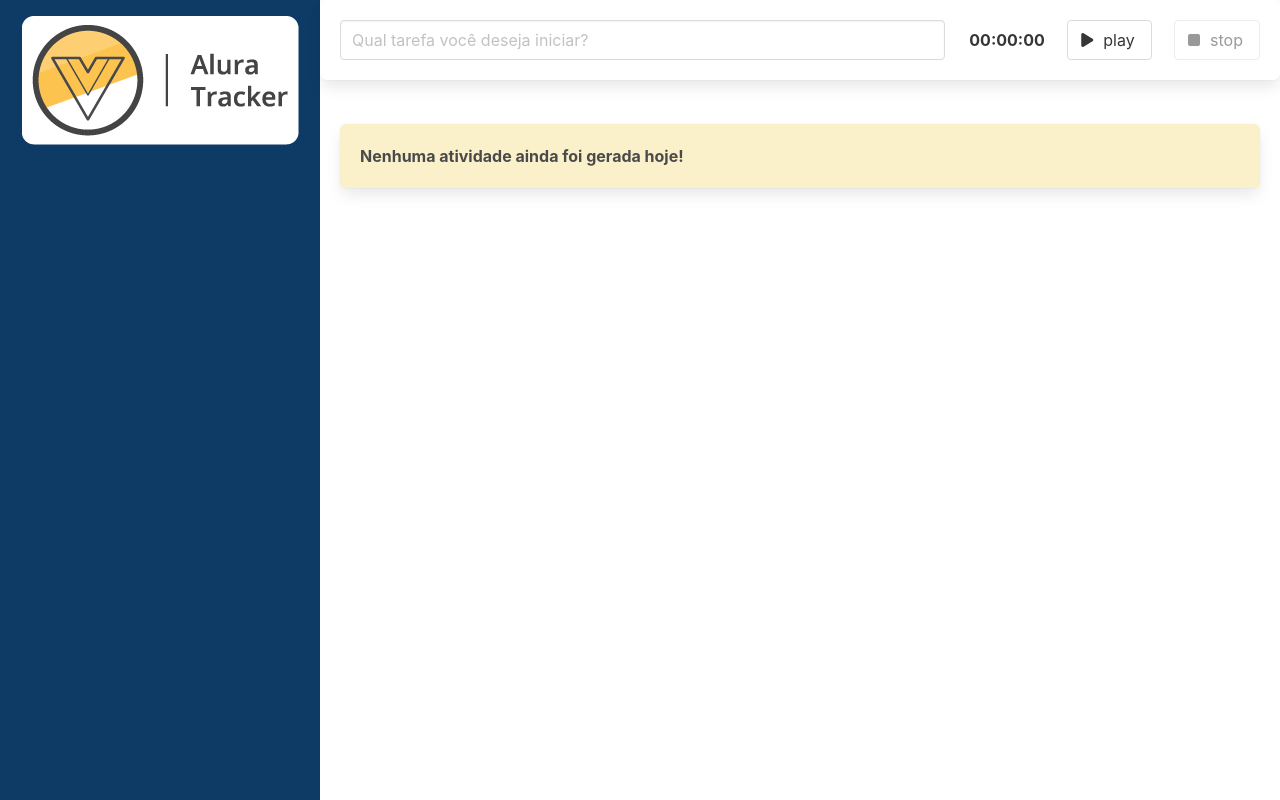
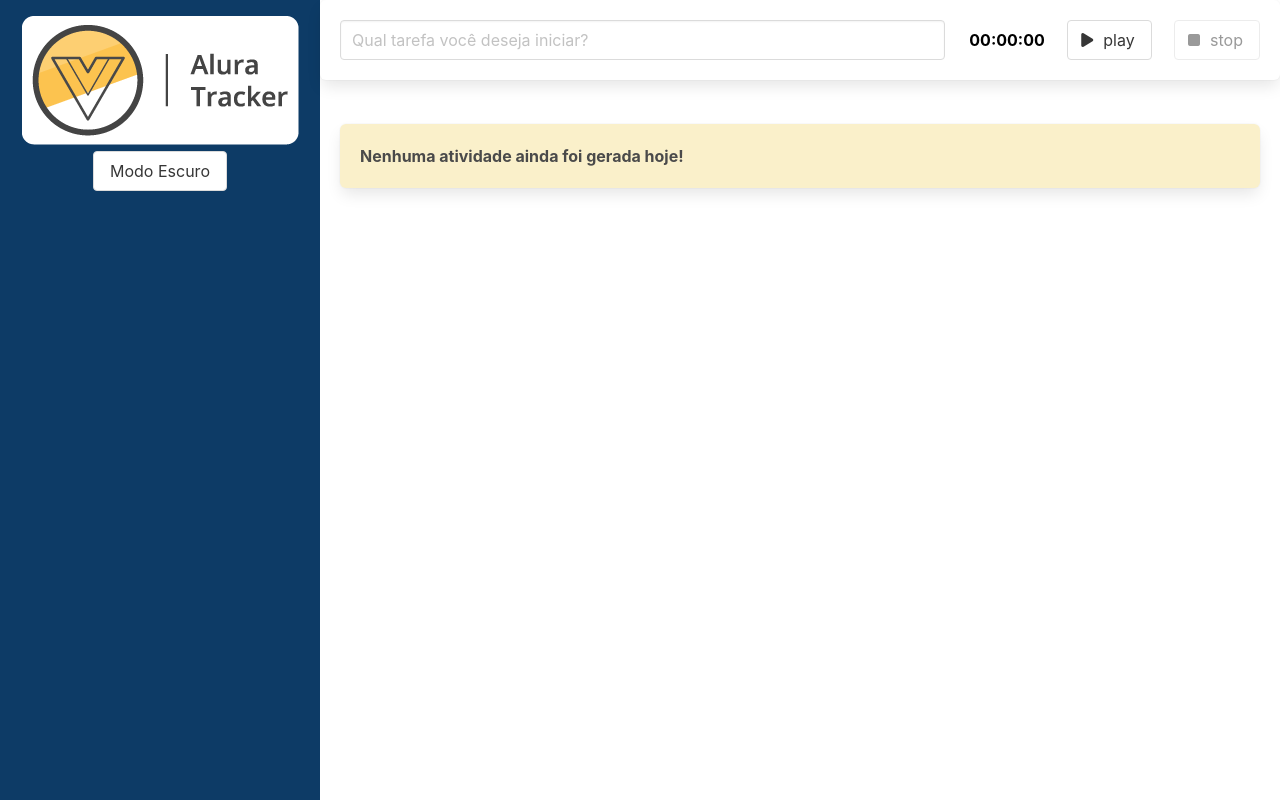
Before and after one commit to marcelocrs1/alura-tracker, a Vue app: page / in a window 1280 px wide. Built offline with nearby package versions, Linux system fonts and the light colour scheme.

Commit message:
Modo Escuro finalizado

```diff
--- a/src/App.vue
+++ b/src/App.vue
@@ -1,9 +1,12 @@
 <template>
-  <main class="columns is-gapless is-multiline">
+  <main
+    class="columns is-gapless is-multiline"
+    :class="{ 'modo-escuro': modoEscuroAtivo }"
+  >
     <div class="column is-one-quarter">
-      <BarraLateral />
+      <BarraLateral @aoTemaAlterado="trocarTema" />
     </div>
-    <div class="column is-three-quarter">
+    <div class="column is-three-quarter conteudo">
       <Formulario @aoSalvarTarefa="salvarTarefa" />
       <div class="lista">
         <Tarefa
@@ -38,6 +41,7 @@
   data() {
     return {
       tarefas: [] as ITarefa[],
+      modoEscuroAtivo: false,
     };
   },
   computed: {
@@ -49,6 +53,9 @@
     salvarTarefa(tarefa: ITarefa) {
       this.tarefas.push(tarefa);
     },
+    trocarTema(modoEscuroAtivo: boolean) {
+      this.modoEscuroAtivo = modoEscuroAtivo;
+    },
   },
 });
 </script>
@@ -57,4 +64,16 @@
 .lista {
   padding: 1.25rem;
 }
+
+main {
+  --bg-primario: #fff;
+  --texto-primario: #000;
+}
+main.modo-escuro {
+  --bg-primario: #2b2d42;
+  --texto-primario: #ddd;
+}
+.conteudo {
+  background-color: var(--bg-primario);
+}
 </style>
--- a/src/components/BarraLateral.vue
+++ b/src/components/BarraLateral.vue
@@ -3,6 +3,9 @@
     <h1>
       <img src="../assets/logo.png" alt="" />
     </h1>
+    <button class="button" @click="alterarTema">
+      {{ textoBotao }}
+    </button>
   </header>
 </template>
 
@@ -10,6 +13,26 @@
 import { defineComponent } from "vue";
 export default defineComponent({
   name: "BarraLateral",
+  emits: ["aoTemaAlterado"],
+  data() {
+    return {
+      modoEscuroAtivo: false,
+    };
+  },
+  computed: {
+    textoBotao() {
+      if (this.modoEscuroAtivo) {
+        return "Modo Claro";
+      }
+      return "Modo Escuro";
+    },
+  },
+  methods: {
+    alterarTema() {
+      this.modoEscuroAtivo = !this.modoEscuroAtivo;
+      this.$emit("aoTemaAlterado", this.modoEscuroAtivo);
+    },
+  },
 });
 </script>
 
@@ -19,8 +42,7 @@
   background: #0d3b66;
   width: 100%;
   height: 100vh;
-  display: flex;
-  justify-content: center;
+  text-align: center;
 }
 
 @media only screen and (max-width: 768px) {
--- a/src/components/Cronometro.vue
+++ b/src/components/Cronometro.vue
@@ -1,6 +1,6 @@
 <template>
   <section>
-    <strong>{{ tempoDecorrido }}</strong>
+    <strong class="display">{{ tempoDecorrido }}</strong>
   </section>
 </template>
 
@@ -23,4 +23,8 @@
 });
 </script>
 
-<style scoped></style>
+<style scoped>
+.display {
+  color: var(--texto-primario);
+}
+</style>
--- a/src/components/Formulario.vue
+++ b/src/components/Formulario.vue
@@ -1,5 +1,5 @@
 <template>
-  <div class="box">
+  <div class="box formulario">
     <div class="columns">
       <div
         class="column is-8"
@@ -50,4 +50,9 @@
 });
 </script>
 
-<style></style>
+<style>
+.formulario {
+  color: var(--texto-primario);
+  background-color: var(--bg-primario);
+}
+</style>
```
